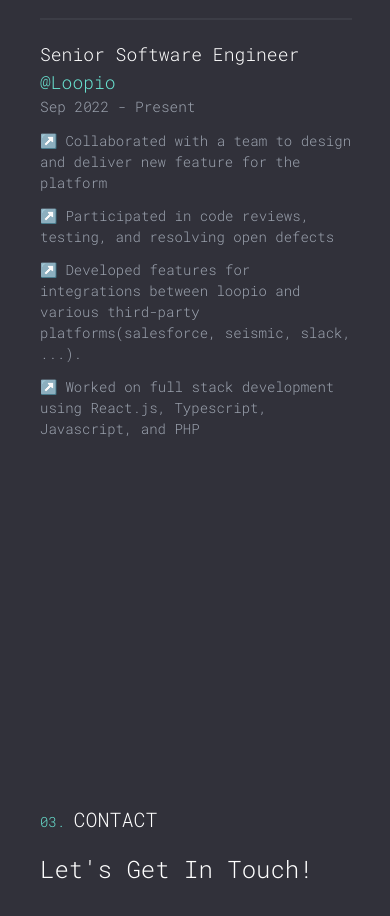
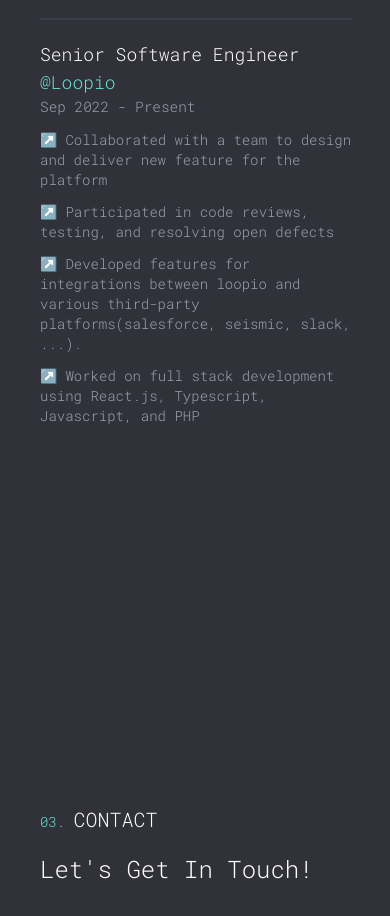
Before and after one commit to suhail-n/portfolio-site, a Next.js app: page / in a window 390 px wide. Shown: the part 1980-2896 px from the top of the page. Built offline with nearby package versions, Linux system fonts and the light colour scheme.

Commit message:
defaulted job description size

```diff
--- a/components/JobPanel/PanelItem/PanelItem.tsx
+++ b/components/JobPanel/PanelItem/PanelItem.tsx
@@ -20,7 +20,7 @@ const PanelItem = ({ job, active }: PanelItemProps) => {
             <ul className="flex flex-col gap-3 max-h-96 overflow-y-auto">
                 {description.map((desc, i) => {
                     return (
-                        <li key={i} className="text-[14px] sm:text-base before:content-['↗_'] dark:text-gray-400 text-gray-800 before:text-textSecondary-light dark:before:text-textSecondary-dark">{desc}</li>
+                        <li key={i} className="text-sm sm:text-base before:content-['↗_'] dark:text-gray-400 text-gray-800 before:text-textSecondary-light dark:before:text-textSecondary-dark">{desc}</li>
                     )
                 })}
             </ul>
```
